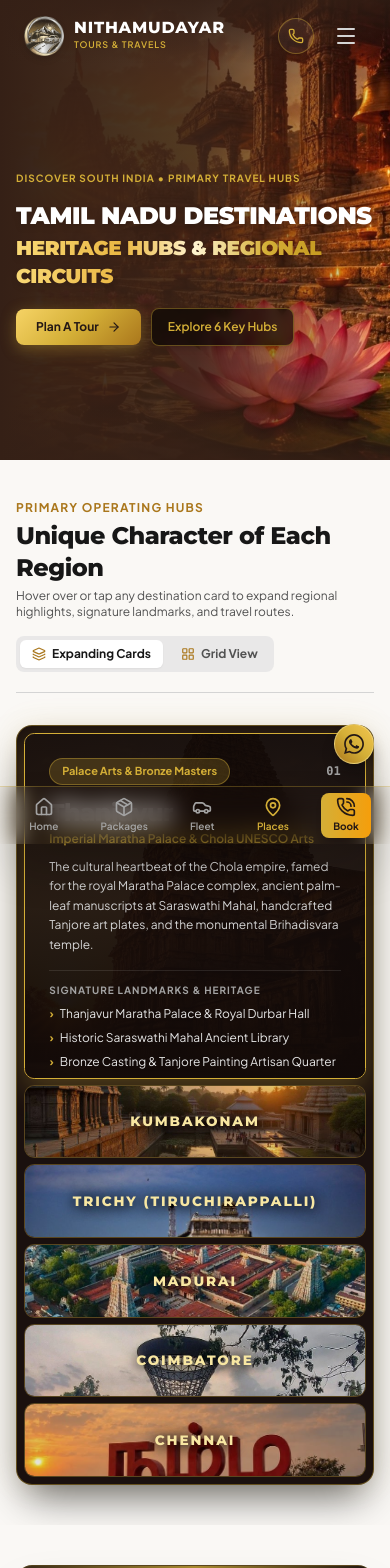
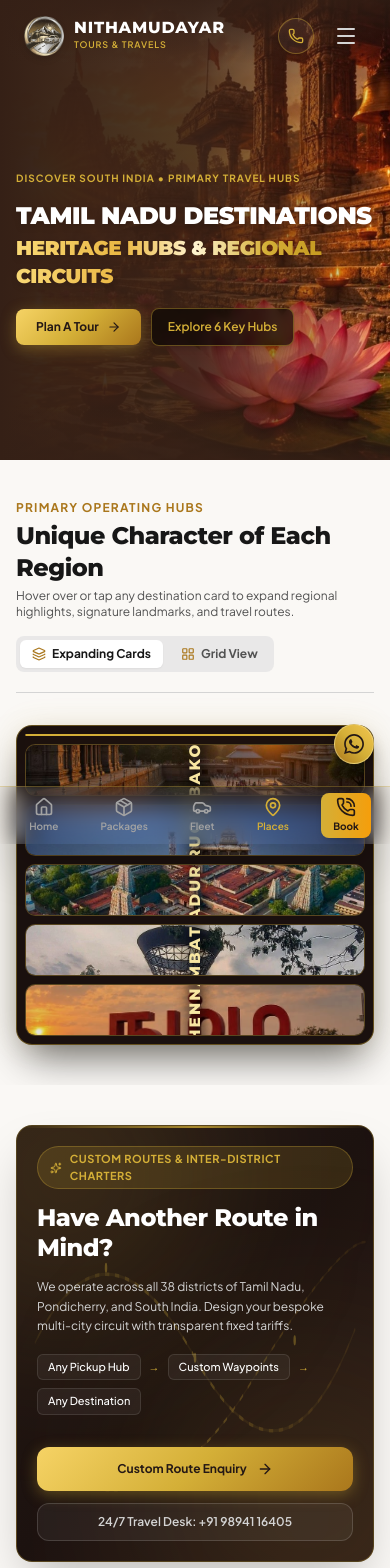
Before and after one commit to Vinodinicti/Nithamudayar-Tours-and-Travels, a React (Vite) app: page /destinations in a window 390 px wide. Shown: the top 1568 px of the page. Built offline with nearby package versions, Linux system fonts and the light colour scheme.

Commit message:
Synchronize mobile responsive improvements for destinations and about pages

```diff
--- a/src/index.css
+++ b/src/index.css
@@ -332,9 +332,58 @@
   @media (max-width: 768px) {
     .uiverse-destination-container {
       flex-direction: column;
-      height: 760px;
-      gap: 6px;
-      padding: 0.45rem;
+      height: auto;
+      min-height: auto;
+      gap: 8px;
+      padding: 0.5rem;
+    }
+
+    .uiverse-destination-item {
+      height: 52px;
+      min-height: 52px;
+      flex: none;
+      transition: all 0.4s cubic-bezier(0.16, 1, 0.3, 1);
+    }
+
+    .uiverse-destination-item:hover,
+    .uiverse-destination-item.is-expanded {
+      height: auto;
+      min-height: auto;
+      flex: none;
+    }
+
+    .uiverse-destination-item .collapsed-label {
+      transform: rotate(0deg);
+      min-width: auto;
+      font-size: 0.85rem;
+      position: absolute;
+      inset: 0;
+      display: flex;
+      align-items: center;
+      justify-content: center;
+    }
+
+    .uiverse-destination-item:hover .collapsed-label,
+    .uiverse-destination-item.is-expanded .collapsed-label {
+      display: none;
+      opacity: 0;
+    }
+
+    .uiverse-destination-item .expanded-content {
+      position: relative;
+      inset: auto;
+      padding: 1.15rem 1rem;
+      display: none;
+      opacity: 0;
+      visibility: hidden;
+      min-height: auto;
+    }
+
+    .uiverse-destination-item:hover .expanded-content,
+    .uiverse-destination-item.is-expanded .expanded-content {
+      display: flex;
+      opacity: 1;
+      visibility: visible;
     }
   }
 
@@ -380,14 +429,6 @@
     text-shadow: 0 2px 12px rgba(0, 0, 0, 0.95), 0 0 16px rgba(0, 0, 0, 0.9);
   }
 
-  @media (max-width: 768px) {
-    .uiverse-destination-item .collapsed-label {
-      transform: rotate(0deg);
-      min-width: auto;
-      font-size: 0.85rem;
-    }
-  }
-
   .uiverse-destination-item:hover .collapsed-label,
   .uiverse-destination-item.is-expanded .collapsed-label {
     transform: rotate(0);
--- a/src/pages/AboutPage.jsx
+++ b/src/pages/AboutPage.jsx
@@ -205,39 +205,43 @@ export default function AboutPage({ onOpenBooking }) {
 
         <div className="relative z-10 max-w-7xl mx-auto">
 
-          <div className="text-center max-w-2xl mx-auto mb-16 space-y-2.5">
-            <span className="text-xs font-bold uppercase tracking-widest text-brand-gold block">
+          <div className="text-center max-w-2xl mx-auto mb-8 sm:mb-16 space-y-2 sm:space-y-2.5">
+            <span className="text-[10px] sm:text-xs font-bold uppercase tracking-widest text-brand-gold block">
               Effortless Booking
             </span>
-            <h2 className="text-3xl sm:text-4xl font-extrabold font-heading text-white">
+            <h2 className="text-2xl sm:text-4xl font-extrabold font-heading text-white">
               How Easy It Is to Travel With Us
             </h2>
-            <p className="text-xs sm:text-sm text-neutral-300">
+            <p className="text-[11px] sm:text-sm text-neutral-300">
               No long forms or confusing steps. We get you on the road in 3 easy steps.
             </p>
           </div>
 
-          <div className="grid grid-cols-1 md:grid-cols-3 gap-6 lg:gap-8">
+          <div className="grid grid-cols-2 md:grid-cols-3 gap-3 sm:gap-6 lg:gap-8">
             {steps.map((st, i) => (
               <div
                 key={i}
-                className="bg-[#2a1c18] border border-brand-gold/30 rounded-xl p-7 sm:p-8 hover:border-brand-gold transition-colors flex flex-col justify-between shadow-lg"
+                className={`bg-[#2a1c18] border border-brand-gold/30 rounded-xl p-3.5 sm:p-7 md:p-8 hover:border-brand-gold transition-colors flex flex-col justify-between shadow-lg ${
+                  i === 2
+                    ? 'col-span-2 md:col-span-1 w-full max-w-xs md:max-w-none mx-auto'
+                    : ''
+                }`}
               >
                 <div>
-                  <div className="flex items-center justify-between mb-4">
-                    <span className="text-xs font-mono font-bold tracking-widest text-brand-gold uppercase">
+                  <div className="flex items-center justify-between mb-2 sm:mb-4">
+                    <span className="text-[10px] sm:text-xs font-mono font-bold tracking-widest text-brand-gold uppercase">
                       Step {st.step}
                     </span>
-                    <span className="text-2xl font-bold font-heading text-brand-gold/30">
+                    <span className="text-lg sm:text-2xl font-bold font-heading text-brand-gold/30">
                       {st.step}
                     </span>
                   </div>
 
-                  <h3 className="text-lg font-bold font-heading text-white mb-2.5">
+                  <h3 className="text-xs sm:text-base md:text-lg font-bold font-heading text-white mb-1.5 sm:mb-2.5">
                     {st.title}
                   </h3>
 
-                  <p className="text-xs sm:text-sm text-neutral-300 leading-relaxed">
+                  <p className="text-[10px] sm:text-xs md:text-sm text-neutral-300 leading-snug sm:leading-relaxed">
                     {st.desc}
                   </p>
                 </div>
--- a/src/pages/DestinationsPage.jsx
+++ b/src/pages/DestinationsPage.jsx
@@ -213,23 +213,23 @@ export default function DestinationsPage({ onOpenBooking }) {
                         </div>
 
                         {/* Title & Subtitle */}
-                        <h3 className="text-2xl sm:text-3xl font-extrabold font-heading text-white">
+                        <h3 className="text-xl sm:text-3xl font-extrabold font-heading text-white">
                           {dest.city}
                         </h3>
                         <p className="text-xs font-semibold text-brand-gold mt-0.5">
                           {dest.subtitle}
                         </p>
 
-                        <p className="text-xs text-neutral-300 leading-relaxed mt-2.5">
+                        <p className="text-xs text-neutral-300 leading-relaxed mt-2 sm:mt-2.5">
                           {dest.description}
                         </p>
 
                         {/* Signature Landmarks */}
-                        <div className="mt-4 pt-3 border-t border-white/10">
-                          <span className="text-[10px] font-bold uppercase tracking-widest text-neutral-400 block mb-2">
+                        <div className="mt-3 sm:mt-4 pt-2.5 sm:pt-3 border-t border-white/10">
+                          <span className="text-[10px] font-bold uppercase tracking-widest text-neutral-400 block mb-1.5 sm:mb-2">
                             Signature Landmarks & Heritage
                           </span>
-                          <div className="grid grid-cols-1 sm:grid-cols-2 gap-2 text-xs text-neutral-200">
+                          <div className="grid grid-cols-1 sm:grid-cols-2 gap-1.5 sm:gap-2 text-xs text-neutral-200">
                             {dest.attractions.map((att, i) => (
                               <div key={i} className="flex items-center gap-1.5">
                                 <span className="text-brand-gold font-bold text-xs select-none">›</span>
@@ -240,20 +240,20 @@ export default function DestinationsPage({ onOpenBooking }) {
                         </div>
 
                         {/* Best Season & Vehicles */}
-                        <div className="mt-3 pt-3 border-t border-white/10 flex flex-wrap items-center justify-between gap-2 text-[11px] text-neutral-400">
+                        <div className="mt-2.5 sm:mt-3 pt-2.5 sm:pt-3 border-t border-white/10 flex flex-wrap items-center justify-between gap-1.5 sm:gap-2 text-[10px] sm:text-[11px] text-neutral-400">
                           <span><strong className="text-neutral-200">Best Time:</strong> {dest.bestTime}</span>
                           <span><strong className="text-neutral-200">Ideal Fleet:</strong> {dest.recommendedVehicle.split(',')[0]}</span>
                         </div>
                       </div>
 
                       {/* Direct Booking CTA */}
-                      <div className="pt-3">
+                      <div className="pt-3 sm:pt-4">
                         <button
                           onClick={(e) => {
                             e.stopPropagation();
                             onOpenBooking({ destinationCity: dest.city });
                           }}
-                          className="btn-gold px-5 py-2.5 rounded-lg text-xs font-bold inline-flex items-center gap-2 cursor-pointer shadow-md group/btn"
+                          className="btn-gold px-5 py-2.5 rounded-lg text-xs font-bold inline-flex items-center justify-center gap-2 cursor-pointer shadow-md group/btn w-full sm:w-auto"
                         >
                           <span>Plan Journey to {dest.city}</span>
                           <ArrowRight className="w-3.5 h-3.5 group-hover/btn:translate-x-1.5 transition-transform" />
```
